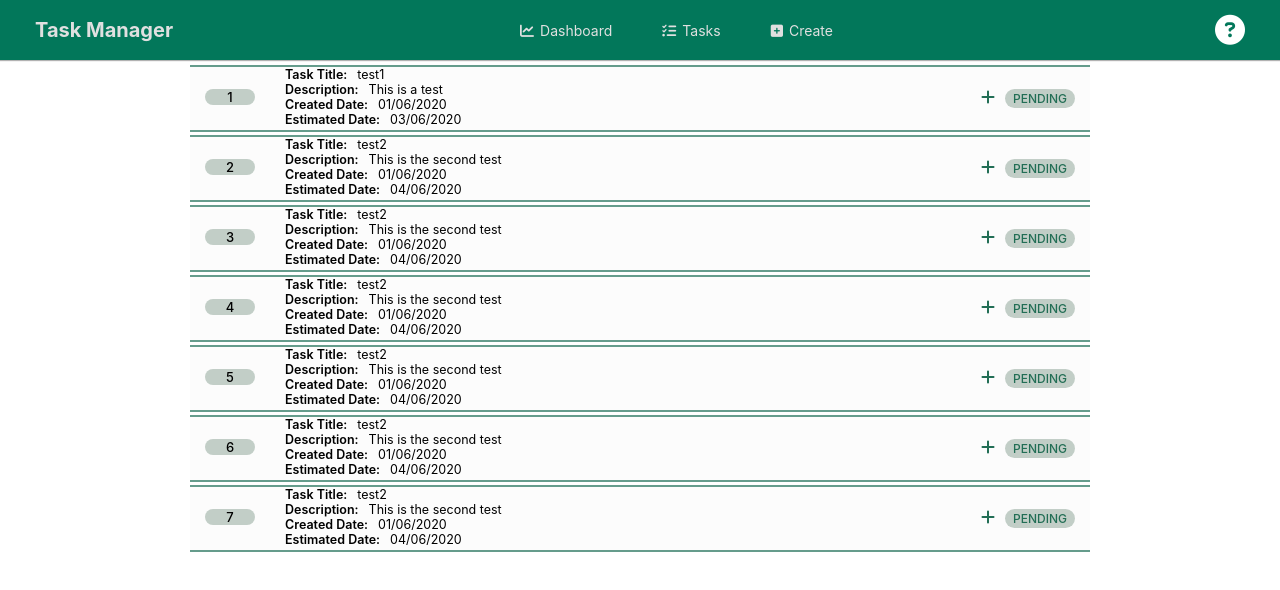
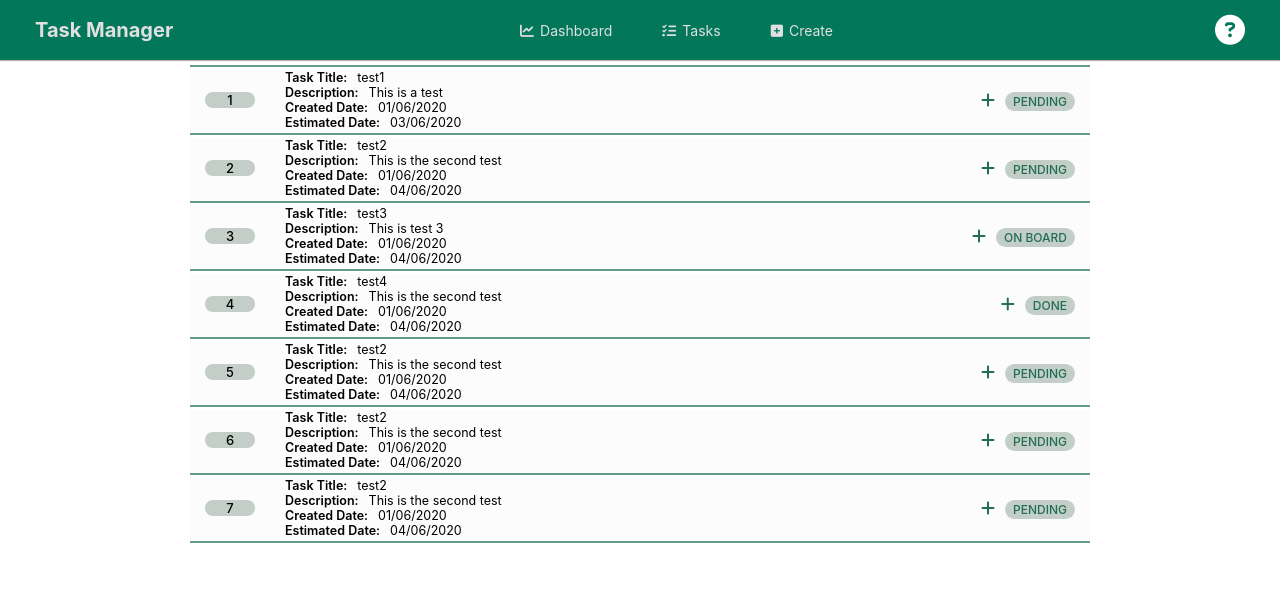
Before and after one commit to RLeDEV/task_management, a React (Create React App) app: page / in a window 1280 px wide. Shown: the top 590 px of the page. Built offline with nearby package versions, Linux system fonts and the light colour scheme.

Commit message:
Deleted position relative

```diff
--- a/src/components/Tasks/index.css
+++ b/src/components/Tasks/index.css
@@ -1,3 +1,12 @@
+.tasks-display {
+    width: 900px;
+    margin: 0 auto;
+}
+
+.tasks-display:first-child {
+    border-top: 2px solid rgb(101, 156, 140);
+}
+
 .task {
     display: flex;
     justify-content: flex-start;
@@ -6,7 +15,6 @@
     padding-bottom: 3px;
     background-color: rgba(248, 248, 248, 0.493);
     border-bottom: 2px solid rgb(101, 156, 140);
-    border-top: 2px solid rgb(101, 156, 140);
 }
 
 .task-info {
@@ -22,7 +30,6 @@
 
 .task .task-id {
     width: 50px;
-    position: relative;
     display: inline-block;
     text-align: center;
     margin-left: 15px;
@@ -43,7 +50,6 @@
 }
 
 .task .task-details-extend {
-    position: relative;
     display: inline;
     border: none;
     margin: 0 15px 0 auto;
@@ -105,7 +111,6 @@
     text-transform: uppercase;
     font-size: 12px;
     font-weight: 500;
-    min-width: 100px;
     padding: 2px 8px 2px 8px;
     background-color: rgb(194, 206, 199);
     transition: all 0.5s;
--- a/src/components/Tasks/index.jsx
+++ b/src/components/Tasks/index.jsx
@@ -17,18 +17,18 @@ let testTasks = [
         status: 'pending'
     },
     {
-        title: 'test2',
+        title: 'test3',
+        description: 'This is test 3',
+        createDate: '01/06/2020',
+        estimatedDate: '04/06/2020',
+        status: 'On board'
+    },
+    {
+        title: 'test4',
         description: 'This is the second test',
         createDate: '01/06/2020',
         estimatedDate: '04/06/2020',
-        status: 'pending'
-    },
-    {
-        title: 'test2',
-        description: 'This is the second test',
-        createDate: '01/06/2020',
-        estimatedDate: '04/06/2020',
-        status: 'pending'
+        status: 'Done'
     },
     {
         title: 'test2',
@@ -56,7 +56,9 @@ let testTasks = [
 export class AllTasks extends Component {
     render() {
         return (
-            testTasks.map((item,i) => <Task info={item} id={i+1} />)
+            <div className="tasks-display">
+                {testTasks.map((item,i) => <Task info={item} id={i+1} />)}
+            </div>
         )
     }
 }
```
